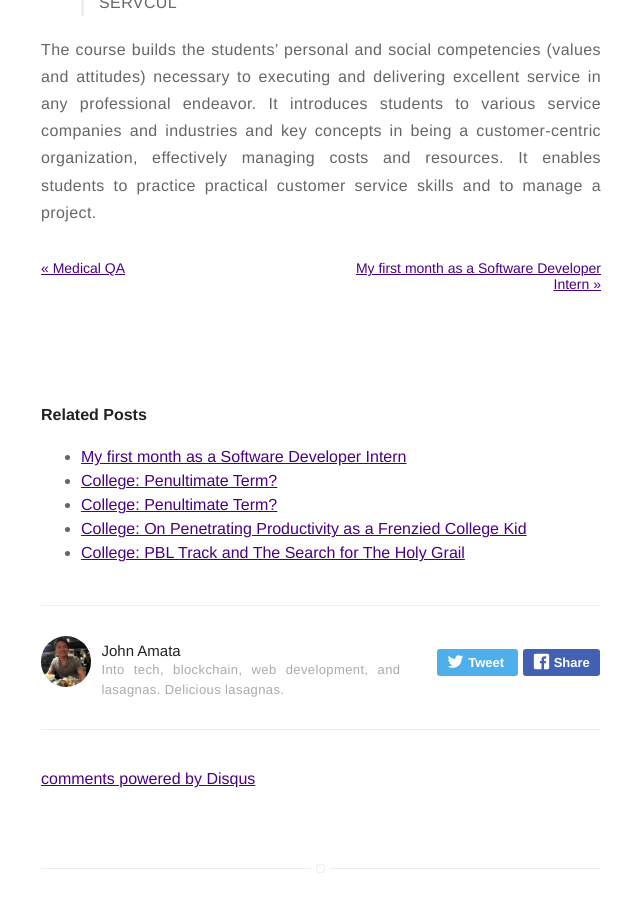
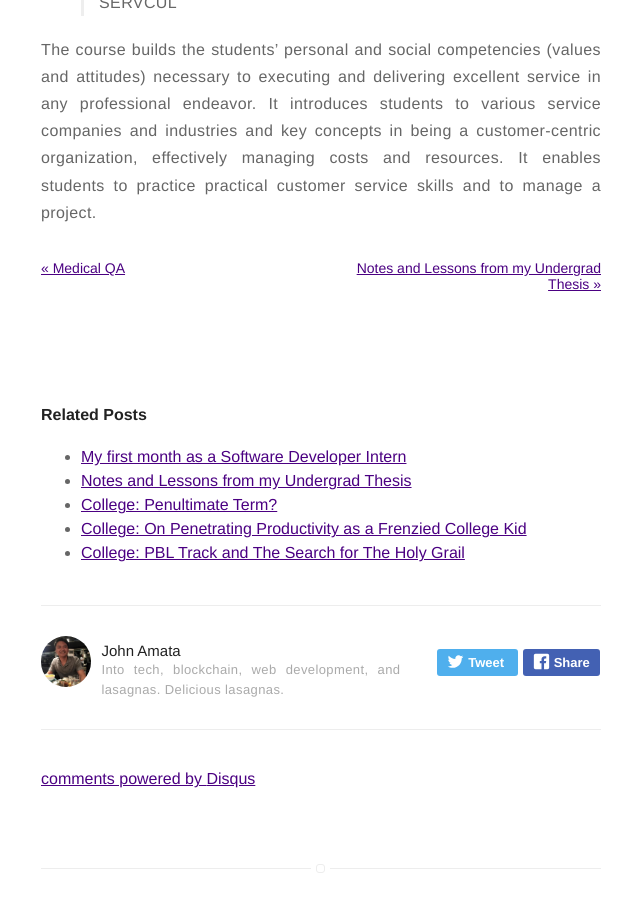
Before and after one commit to jpamata/jpamata.github.io, a Jekyll site: the page built from _posts/2017-1-6-Penultimate-Term-It-Is.md, in a window 1280 px wide and 900 px high, scrolled down 1681 px. Shown: the whole window, without its empty margins (319-959 px from the left). Built offline with Jekyll 4.4.1, drawn with Linux system fonts in a browser that asks for light colours; comment, search, counter and statistics services are not loaded.

Commit message:
Update 2017-05-16-Notes-and-Lessons-from-my-Undergrad-Thesis.md

```diff
--- a/_posts/2017-05-16-Notes-and-Lessons-from-my-Undergrad-Thesis.md
+++ b/_posts/2017-05-16-Notes-and-Lessons-from-my-Undergrad-Thesis.md
@@ -1,7 +1,7 @@
 ---
-title: "College: Penultimate Term?"
+title: "Notes and Lessons from my Undergrad Thesis"
 layout: post
-date: 2016-09-19 22:00
+date: 2017-05-16 22:00
 tag:
 - college
 category: blog
```
